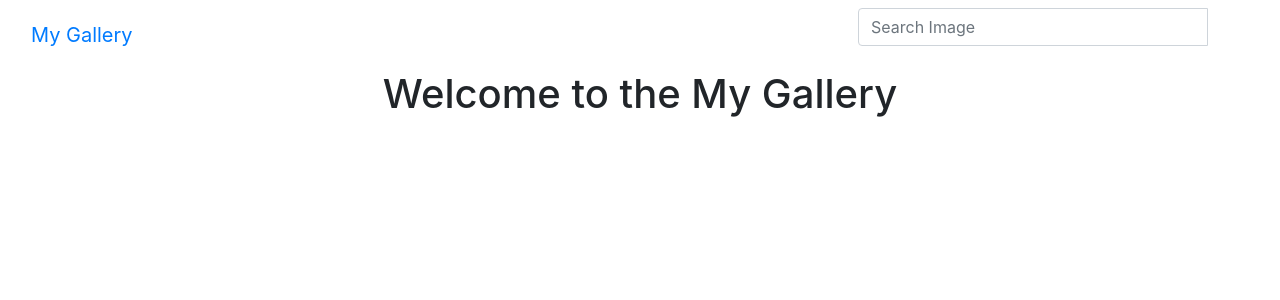
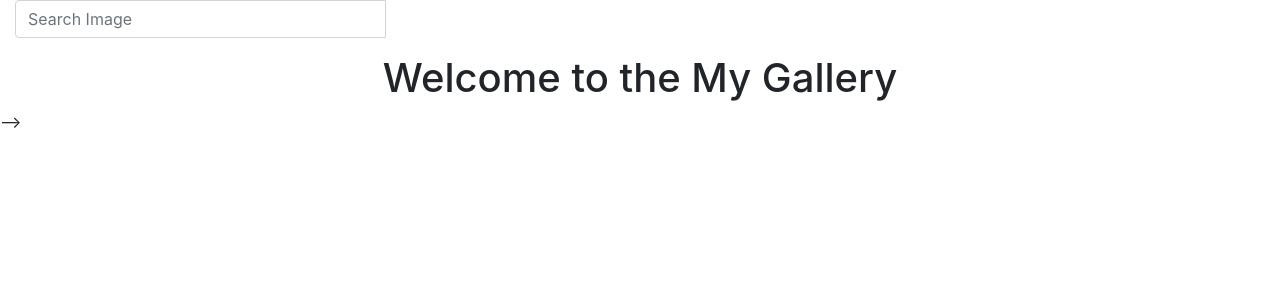
Before and after one commit to NatashaSenah/personal-gallerys, a Django app: template album/templates/welcome.html in a window 1280 px wide. Shown: the top 300 px of the page. Run offline with Django 3.2, Linux system fonts and the light colour scheme; the template is opened without the code that fills it, so the values that code supplies are empty; some libraries are stand-ins or nearby versions.

Commit message:
add the modified album

```diff
--- a/album/templates/welcome.html
+++ b/album/templates/welcome.html
@@ -1,6 +1,6 @@
 {% load bootstrap4 %}
 {% block styles %}
 {% bootstrap_css %}
-{% endblock %}
+<!-- {% endblock %}
 {% include "navbar.html" %}
-<h1 class="text-center">Welcome to the My Gallery</h1>
+<h1 class="text-center">Welcome to the My Gallery</h1> -->
```
